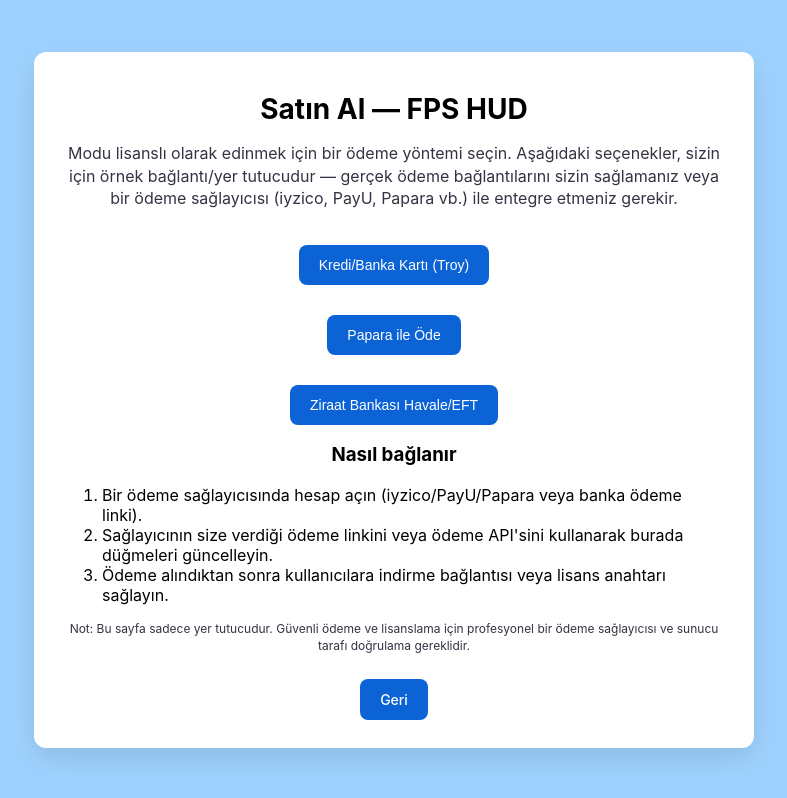
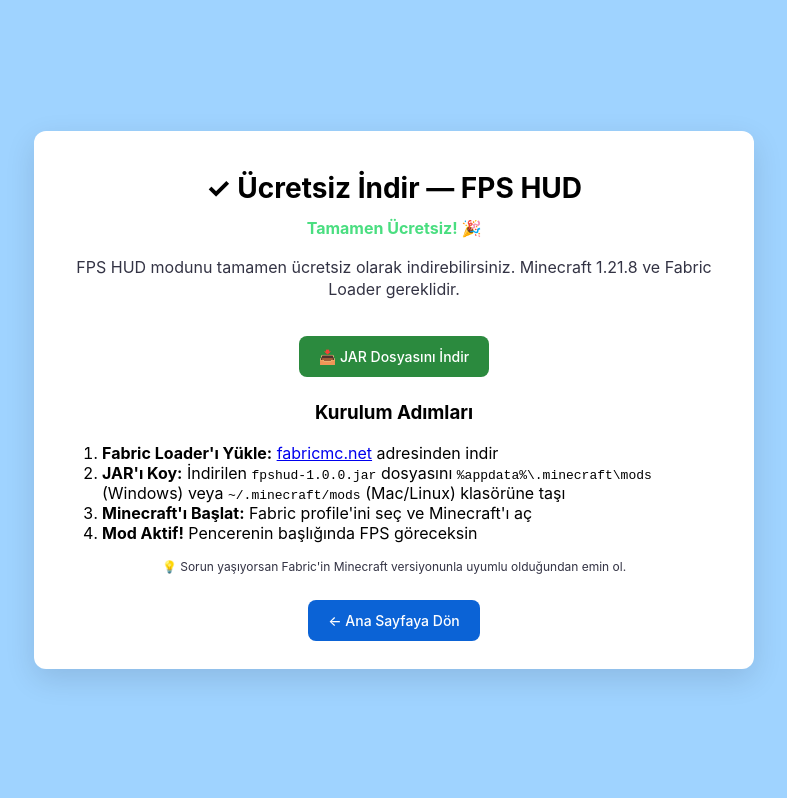
Before and after one commit to ZAZAPATRON/adesasdsdasd, a plain HTML site: page docs/buy.html in a window 1280 px wide. Shown: the whole page, without its empty margins (246-1033 px from the left). Drawn offline with Linux system fonts and the light colour scheme.

Commit message:
feat: change payment page to free download with installation guide

```diff
--- a/docs/buy.html
+++ b/docs/buy.html
@@ -3,13 +3,13 @@
 <head>
   <meta charset="utf-8">
   <meta name="viewport" content="width=device-width,initial-scale=1">
-  <title>FPS HUD - Satın Al</title>
+  <title>FPS HUD - Ücretsiz İndir</title>
   <link rel="stylesheet" href="./style.css">
   <link rel="icon" type="image/svg+xml" href="./assets/icon.svg">
 
   <!-- Open Graph Preview Tags -->
-  <meta property="og:title" content="FPS HUD Mod - Satın Al">
-  <meta property="og:description" content="Minecraft 1.21.8 için büyük FPS göstergesi. Fabric modü.">
+  <meta property="og:title" content="FPS HUD Mod - Ücretsiz İndir">
+  <meta property="og:description" content="Minecraft 1.21.8 için büyük FPS göstergesi. Fabric modü. Tamamen ücretsiz!">
   <meta property="og:type" content="website">
   <meta property="og:url" content="https://zazapatron.github.io/adesasdsdasd/buy.html">
   <meta property="og:image" content="https://zazapatron.github.io/adesasdsdasd/assets/icon.svg">
@@ -17,25 +17,25 @@
 <body>
   <div class="wrap">
     <div class="card">
-      <h1>Satın Al — FPS HUD</h1>
-      <p>Modu lisanslı olarak edinmek için bir ödeme yöntemi seçin. Aşağıdaki seçenekler, sizin için örnek bağlantı/yer tutucudur — gerçek ödeme bağlantılarını sizin sağlamanız veya bir ödeme sağlayıcısı (iyzico, PayU, Papara vb.) ile entegre etmeniz gerekir.</p>
+      <h1>✓ Ücretsiz İndir — FPS HUD</h1>
+      <p style="color:#4ade80;font-weight:bold;margin:12px 0">Tamamen Ücretsiz! 🎉</p>
+
+      <p>FPS HUD modunu tamamen ücretsiz olarak indirebilirsiniz. Minecraft 1.21.8 ve Fabric Loader gereklidir.</p>
 
       <div style="display:flex;flex-direction:column;gap:12px;align-items:center;margin-top:18px">
-        <button class="btn" id="buy-troy">Kredi/Banka Kartı (Troy)</button>
-        <button class="btn" id="buy-papara">Papara ile Öde</button>
-        <button class="btn" id="buy-ziraat">Ziraat Bankası Havale/EFT</button>
+        <a class="btn" href="../downloads/fpshud-1.0.0.jar" style="background:#2b8a3e;text-decoration:none;display:inline-block">📥 JAR Dosyasını İndir</a>
       </div>
-      <script src="./js/buy.js"></script>
 
-      <h3 style="margin-top:18px">Nasıl bağlanır</h3>
+      <h3 style="margin-top:24px">Kurulum Adımları</h3>
       <ol style="text-align:left">
-        <li>Bir ödeme sağlayıcısında hesap açın (iyzico/PayU/Papara veya banka ödeme linki).</li>
-        <li>Sağlayıcının size verdiği ödeme linkini veya ödeme API'sini kullanarak burada düğmeleri güncelleyin.</li>
-        <li>Ödeme alındıktan sonra kullanıcılara indirme bağlantısı veya lisans anahtarı sağlayın.</li>
+        <li><strong>Fabric Loader'ı Yükle:</strong> <a href="https://fabricmc.net/download/" target="_blank">fabricmc.net</a> adresinden indir</li>
+        <li><strong>JAR'ı Koy:</strong> İndirilen <code>fpshud-1.0.0.jar</code> dosyasını <code>%appdata%\.minecraft\mods</code> (Windows) veya <code>~/.minecraft/mods</code> (Mac/Linux) klasörüne taşı</li>
+        <li><strong>Minecraft'ı Başlat:</strong> Fabric profile'ini seç ve Minecraft'ı aç</li>
+        <li><strong>Mod Aktif!</strong> Pencerenin başlığında FPS göreceksin</li>
       </ol>
 
-      <p class="note">Not: Bu sayfa sadece yer tutucudur. Güvenli ödeme ve lisanslama için profesyonel bir ödeme sağlayıcısı ve sunucu tarafı doğrulama gereklidir.</p>
-      <a class="btn" href="index.html" style="margin-top:12px">Geri</a>
+      <p class="note">💡 Sorun yaşıyorsan Fabric'in Minecraft versiyonunla uyumlu olduğundan emin ol.</p>
+      <a class="btn" href="index.html" style="margin-top:12px">← Ana Sayfaya Dön</a>
     </div>
   </div>
 </body>
```
Also changed, not shown: docs/index.html (+1 -1 lines), site/buy.html (+15 -15 lines), site/index.html (+1 -1 lines).
